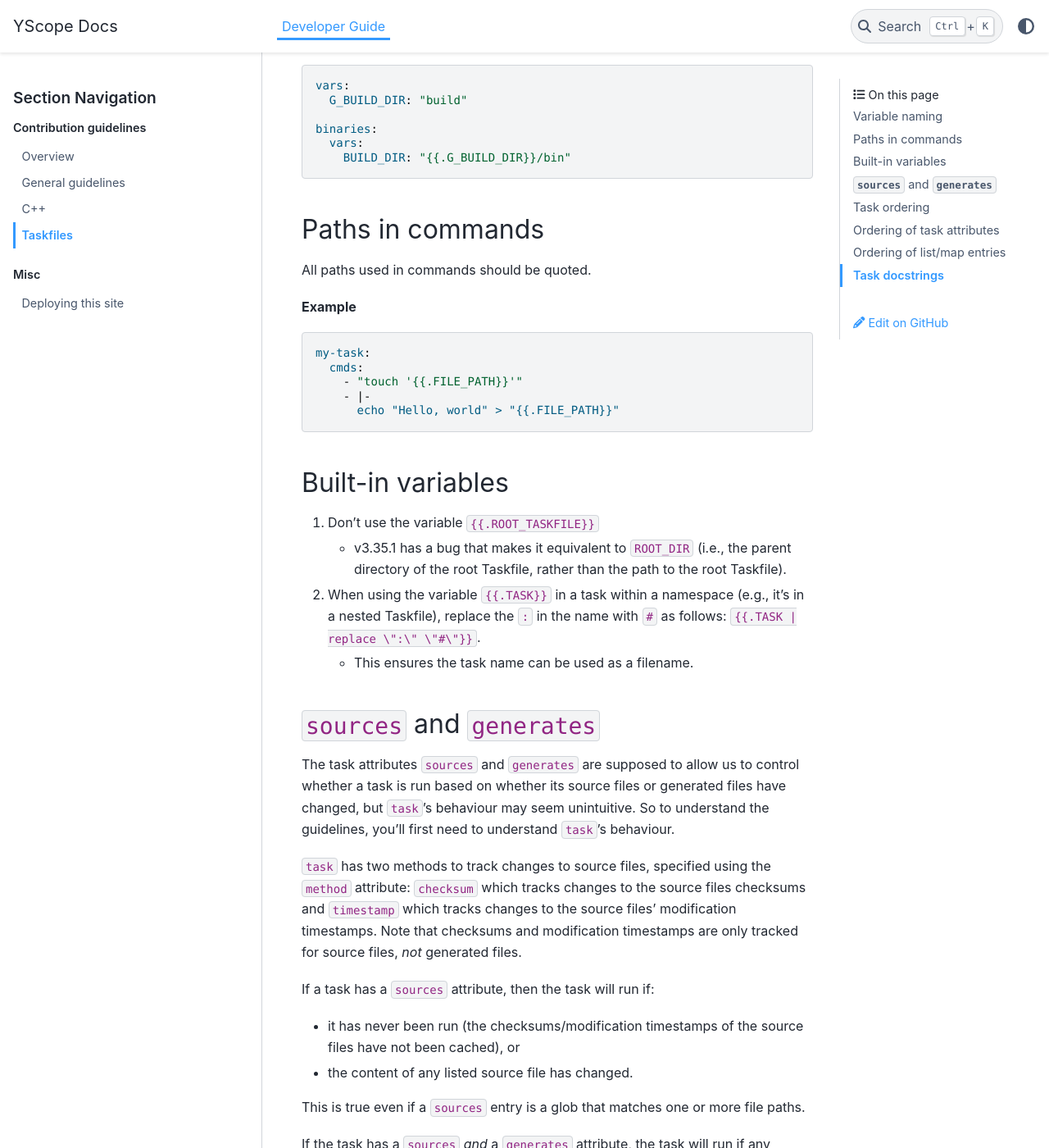
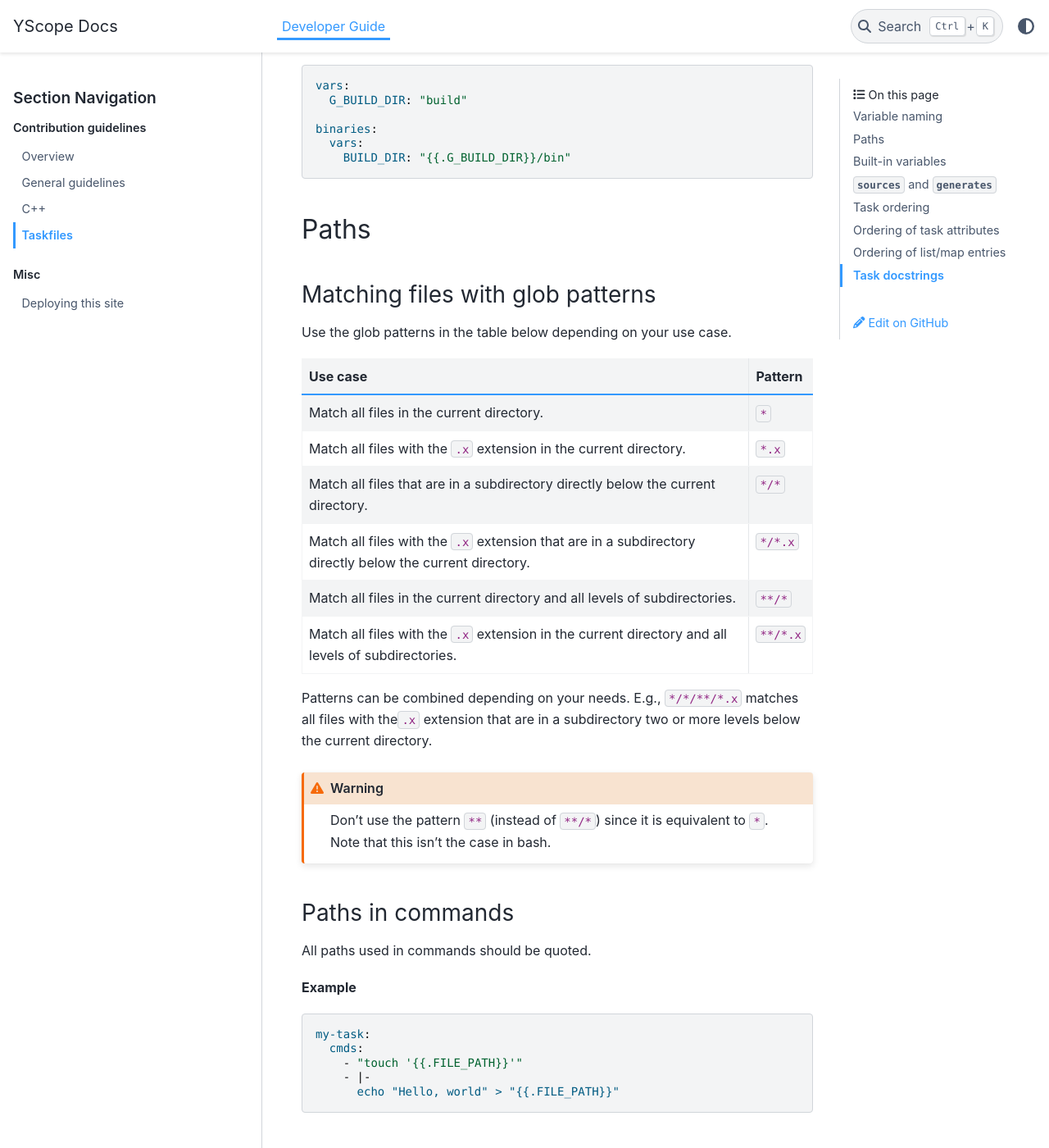
Before and after one commit to y-scope/yscope-docs, a Sphinx documentation site: the page built from docs/dev-guide/contrib-guides-taskfiles.md, in a window 1280 px wide and 1400 px high, scrolled down 451 px. Shown: the whole window at 82% size. Built offline with Sphinx 7.4.7 and the PyData theme 0.15.4, drawn with Linux system fonts in a browser that asks for light colours.

Commit message:
docs(taskfiles): Document glob patterns for matching files in the current directory and subdirectories. (#34)

````diff
--- a/docs/dev-guide/contrib-guides-taskfiles.md
+++ b/docs/dev-guide/contrib-guides-taskfiles.md
@@ -21,7 +21,30 @@
     BUILD_DIR: "{{.G_BUILD_DIR}}/bin"
 ```
 
-## Paths in commands
+## Paths
+
+### Matching files with glob patterns
+
+Use the glob patterns in the table below depending on your use case.
+
+| Use case                                                                                                 | Pattern  |
+|----------------------------------------------------------------------------------------------------------|----------|
+| Match all files in the current directory.                                                                | `*`      |
+| Match all files with the `.x` extension in the current directory.                                        | `*.x`    |
+| Match all files that are in a subdirectory directly below the current directory.                         | `*/*`    |
+| Match all files with the `.x` extension that are in a subdirectory directly below the current directory. | `*/*.x`  |
+| Match all files in the current directory and all levels of subdirectories.                               | `**/*`   |
+| Match all files with the `.x` extension in the current directory and all levels of subdirectories.       | `**/*.x` |
+
+Patterns can be combined depending on your needs. E.g., `*/*/**/*.x` matches all files with the`.x`
+extension that are in a subdirectory two or more levels below the current directory.
+
+:::{warning}
+Don't use the pattern `**` (instead of `**/*`) since it is equivalent to `*`. Note that this isn't
+the case in bash.
+:::
+
+### Paths in commands
 
 All paths used in commands should be quoted.
 
````
